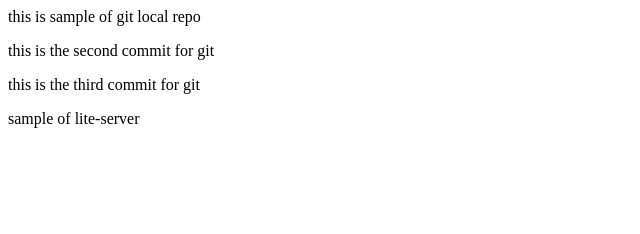
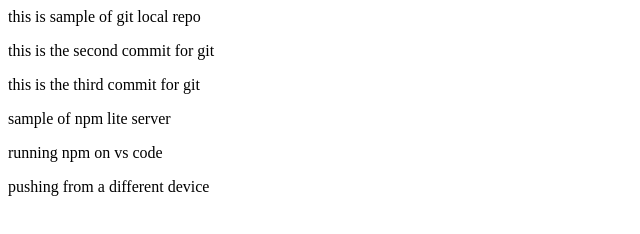
Before and after one commit to mka6588/git-test, a website: page index.html in a window 1280 px wide. Shown: the whole page, without its empty margins (0-640 px from the left). Drawn offline with Linux system fonts and the light colour scheme.

Commit message:
push from device2

```diff
--- a/index.html
+++ b/index.html
@@ -10,7 +10,10 @@
     <p>this is sample of git local repo</p>
     <p>this is the second commit for git</p>
     <p>this is the third commit for git</p>
-    <p>sample of lite-server</p>
+    <p>sample of npm lite server</p>
+    <p>running npm on vs code</p>
+    <p>pushing from a different device</p>
+
 
 </body>
 
```
